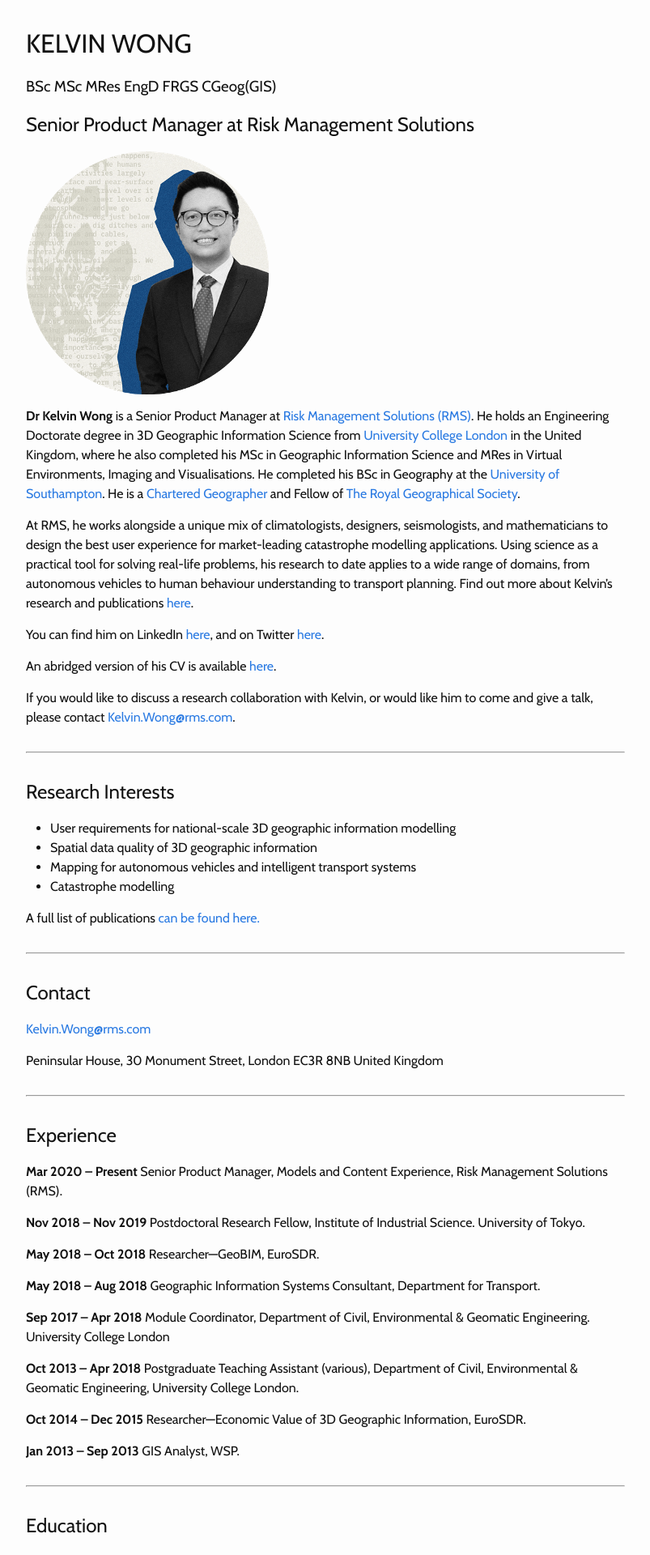
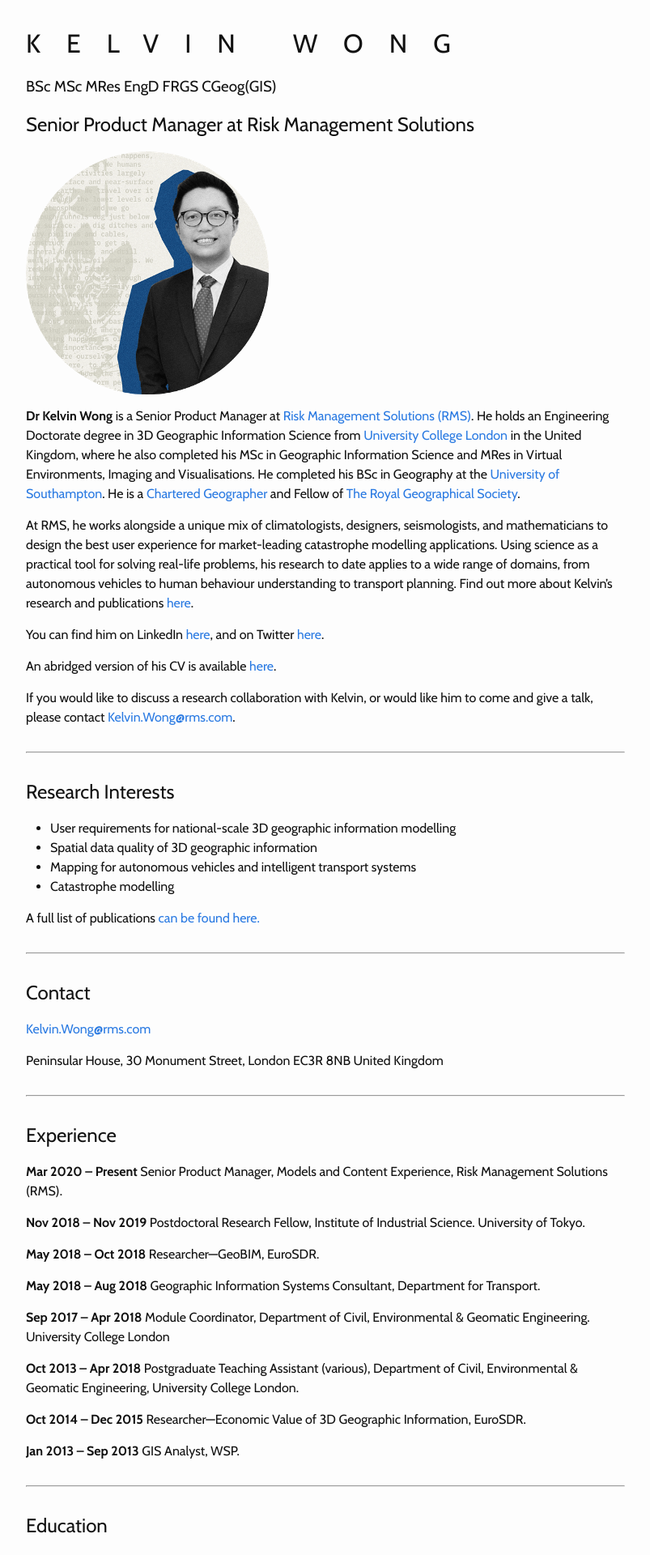
Before and after one commit to kel196/kel196.github.io, a Jekyll site: the page built from index.md, in a window 1280 px wide. Shown: the top 1920 px of the page at 81% size, without its empty margins (238-1041 px from the left). Built offline with Jekyll 4.4.1, drawn with Linux system fonts in a browser that asks for light colours; our own code applies the rules of GitHub Pages for plain Markdown files.

Commit message:
Update _base.scss

```diff
--- a/_sass/minima/_base.scss
+++ b/_sass/minima/_base.scss
@@ -13,6 +13,10 @@ dl, dd, ol, ul, figure {
   font-family: 'Cabin', sans-serif;
 }
 
+h1 {
+  font-weight: bold;
+  letter-spacing: 1em;
+}
 
 
 /**
```
